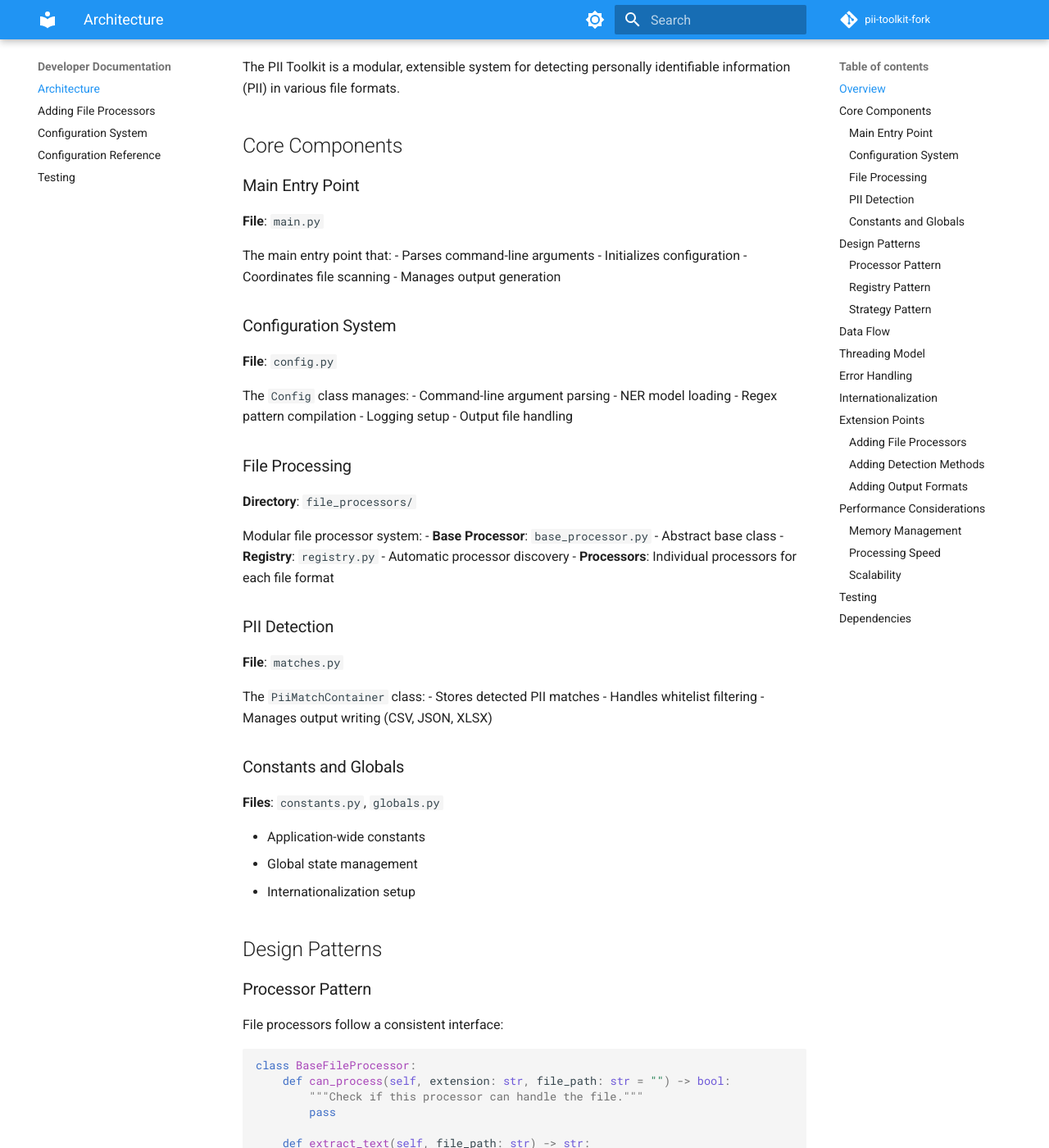
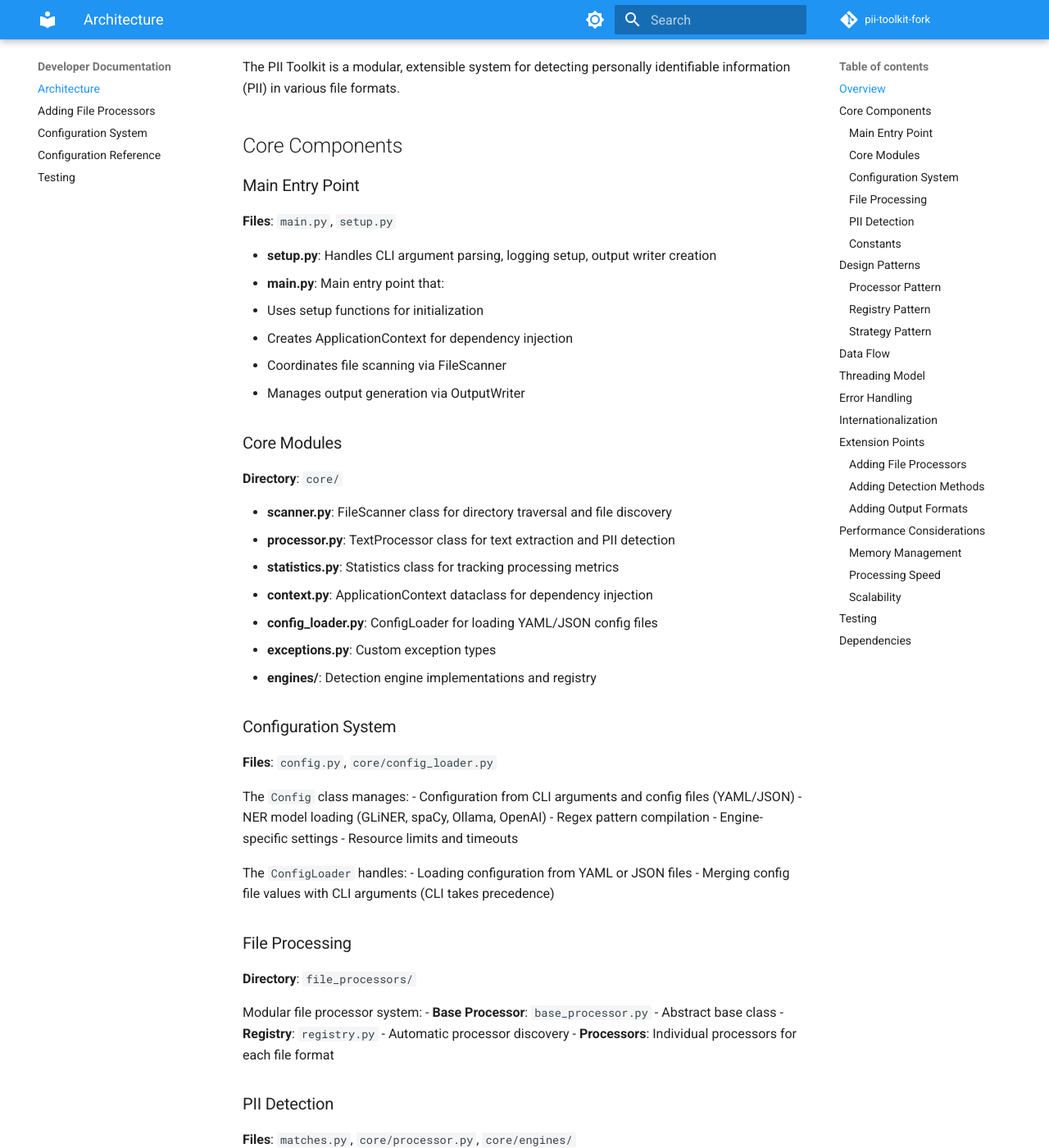
Before and after one commit to lichtbaer/pbd-toolkit, an MkDocs documentation site: the page built from docs/developer/architecture.md, in a window 1280 px wide and 1400 px high, scrolled down 275 px. Shown: the whole window at 82% size. Built offline with MkDocs 1.6.1 and Material for MkDocs 9.7.7, drawn with Linux system fonts in a browser that asks for light colours; comment, search, counter and statistics services are not loaded; some of the changed text lies outside the part shown.

Commit message:
Expand file format support and refactor documentation
Co-authored-by: cursor <cursor@smartml.de>

````diff
--- a/docs/developer/architecture.md
+++ b/docs/developer/architecture.md
@@ -10,24 +10,41 @@ The PII Toolkit is a modular, extensible system for detecting personally identif
 
 ### Main Entry Point
 
-**File**: `main.py`
+**Files**: `main.py`, `setup.py`
 
-The main entry point that:
-- Parses command-line arguments
-- Initializes configuration
-- Coordinates file scanning
-- Manages output generation
+- **setup.py**: Handles CLI argument parsing, logging setup, output writer creation
+- **main.py**: Main entry point that:
+  - Uses setup functions for initialization
+  - Creates ApplicationContext for dependency injection
+  - Coordinates file scanning via FileScanner
+  - Manages output generation via OutputWriter
+
+### Core Modules
+
+**Directory**: `core/`
+
+- **scanner.py**: FileScanner class for directory traversal and file discovery
+- **processor.py**: TextProcessor class for text extraction and PII detection
+- **statistics.py**: Statistics class for tracking processing metrics
+- **context.py**: ApplicationContext dataclass for dependency injection
+- **config_loader.py**: ConfigLoader for loading YAML/JSON config files
+- **exceptions.py**: Custom exception types
+- **engines/**: Detection engine implementations and registry
 
 ### Configuration System
 
-**File**: `config.py`
+**Files**: `config.py`, `core/config_loader.py`
 
 The `Config` class manages:
-- Command-line argument parsing
-- NER model loading
+- Configuration from CLI arguments and config files (YAML/JSON)
+- NER model loading (GLiNER, spaCy, Ollama, OpenAI)
 - Regex pattern compilation
-- Logging setup
-- Output file handling
+- Engine-specific settings
+- Resource limits and timeouts
+
+The `ConfigLoader` handles:
+- Loading configuration from YAML or JSON files
+- Merging config file values with CLI arguments (CLI takes precedence)
 
 ### File Processing
 
@@ -40,20 +57,25 @@ Modular file processor system:
 
 ### PII Detection
 
-**File**: `matches.py`
+**Files**: `matches.py`, `core/processor.py`, `core/engines/`
 
-The `PiiMatchContainer` class:
-- Stores detected PII matches
-- Handles whitelist filtering
-- Manages output writing (CSV, JSON, XLSX)
+The detection system consists of:
+- **TextProcessor** (`core/processor.py`): Coordinates text extraction and PII detection
+- **Engine Registry** (`core/engines/registry.py`): Manages multiple detection engines
+- **Detection Engines**: RegexEngine, GLiNEREngine, SpacyNEREngine, OllamaEngine, OpenAICompatibleEngine
+- **PiiMatchContainer** (`matches.py`): Stores detected PII matches, handles whitelist filtering
 
-### Constants and Globals
+**Note**: Output writing is now handled by `output/writers.py`, not `matches.py`.
 
-**Files**: `constants.py`, `globals.py`
+### Constants
+
+**File**: `constants.py`
 
 - Application-wide constants
-- Global state management
-- Internationalization setup
+- Output directory configuration
+- NER model configuration
+
+**Note**: The `globals.py` file exists but is no longer used. Global state has been eliminated through dependency injection and the ApplicationContext pattern.
 
 ## Design Patterns
 
@@ -89,28 +111,35 @@ Detection methods (regex vs. NER) are implemented as strategies:
 ## Data Flow
 
 ```
-1. Command Line Arguments
+1. Command Line Arguments (setup.py)
    ↓
-2. Configuration Setup (config.py)
+2. Configuration Setup (config.py, core/config_loader.py)
    ↓
-3. File Discovery (os.walk)
+3. Application Context Creation (core/context.py)
    ↓
-4. Processor Selection (registry.py)
+4. File Discovery (core/scanner.py - FileScanner)
    ↓
-5. Text Extraction (file_processors/*.py)
+5. Processor Selection (file_processors/registry.py)
    ↓
-6. PII Detection (regex/NER)
+6. Text Extraction (file_processors/*.py)
    ↓
-7. Whitelist Filtering (matches.py)
+7. PII Detection (core/processor.py - TextProcessor)
    ↓
-8. Output Generation (CSV/JSON/XLSX)
+   - Engine Registry (core/engines/registry.py)
+   - Multiple engines: regex, GLiNER, spaCy, Ollama, OpenAI
+   ↓
+8. Whitelist Filtering (matches.py - PiiMatchContainer)
+   ↓
+9. Output Generation (output/writers.py - OutputWriter)
+   - CSV, JSON, or XLSX format
 ```
 
 ## Threading Model
 
-The toolkit uses a single-threaded approach for file processing:
-- Files are processed sequentially
-- NER model calls are serialized (thread-safe)
+The toolkit uses a callback-based approach for file processing:
+- FileScanner walks the directory tree and calls a callback for each file
+- Files are processed sequentially by default
+- Each detection engine handles thread safety internally (locks for model calls)
 - Match storage uses locks for thread safety
 
 ## Error Handling
@@ -138,15 +167,19 @@ See [Adding File Processors](adding-processors.md) for details.
 
 ### Adding Detection Methods
 
+See [Engines Documentation](engines.md) for details on adding new detection engines.
+
+For regex patterns:
 1. Add pattern to `config_types.json`
-2. Update regex compilation in `config.py`
-3. Add processing logic in `main.py`
+2. Pattern is automatically compiled in `config.py`
+3. RegexEngine automatically uses all patterns from config
 
 ### Adding Output Formats
 
-1. Add format option to CLI arguments
-2. Implement output writer in `main.py`
-3. Update `PiiMatchContainer` if needed
+1. Add format option to CLI arguments in `setup.py`
+2. Implement output writer class in `output/writers.py` (inherit from OutputWriter)
+3. Register in `output/writers.py` `create_output_writer()` function
+4. No changes needed to `PiiMatchContainer` or `main.py`
 
 ## Performance Considerations
 
````
Also changed, not shown: README.md (+1 -1 lines), docs/getting-started/configuration.md (+63 -2 lines), docs/index.md (+2 -2 lines), docs/user-guide/file-formats.md (+19 -1 lines).
